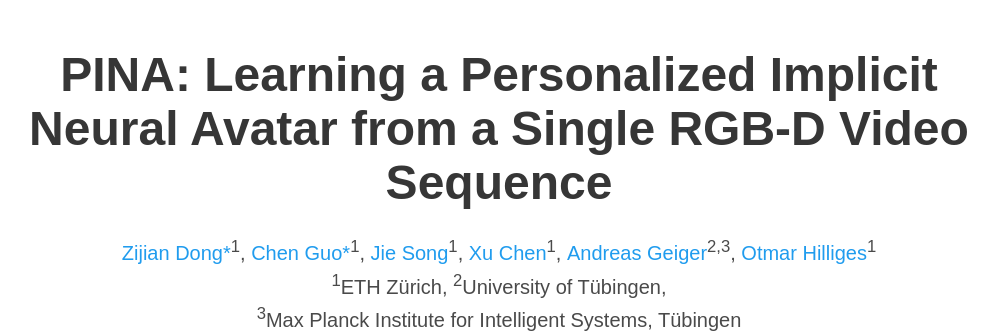
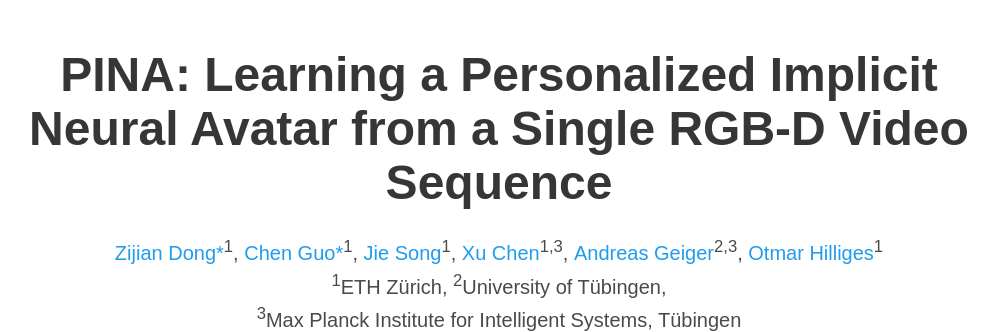
Before and after one commit to zj-dong/pina, a plain HTML site: page index.html in a window 1280 px wide. Shown: the top 332 px of the page, without its empty margins (141-1139 px from the left). Drawn offline with nearby package versions, Linux system fonts and the light colour scheme; some icons are missing; a web font is replaced by a local one.

Commit message:
small changes of xu

```diff
--- a/index.html
+++ b/index.html
@@ -44,7 +44,7 @@
             <span class="author-block">
               <a href="https://ait.ethz.ch/people/song/">Jie Song</a><sup>1</sup>,</span>
             <span class="author-block">
-              <a href="https://ait.ethz.ch/people/xu/">Xu Chen</a><sup>1</sup>,</span>
+              <a href="https://ait.ethz.ch/people/xu/">Xu Chen</a><sup>1,3</sup>,</span>
             <span class="author-block">
               <a href="http://www.cvlibs.net/">Andreas Geiger</a><sup>2,3</sup>,
             </span>
```
